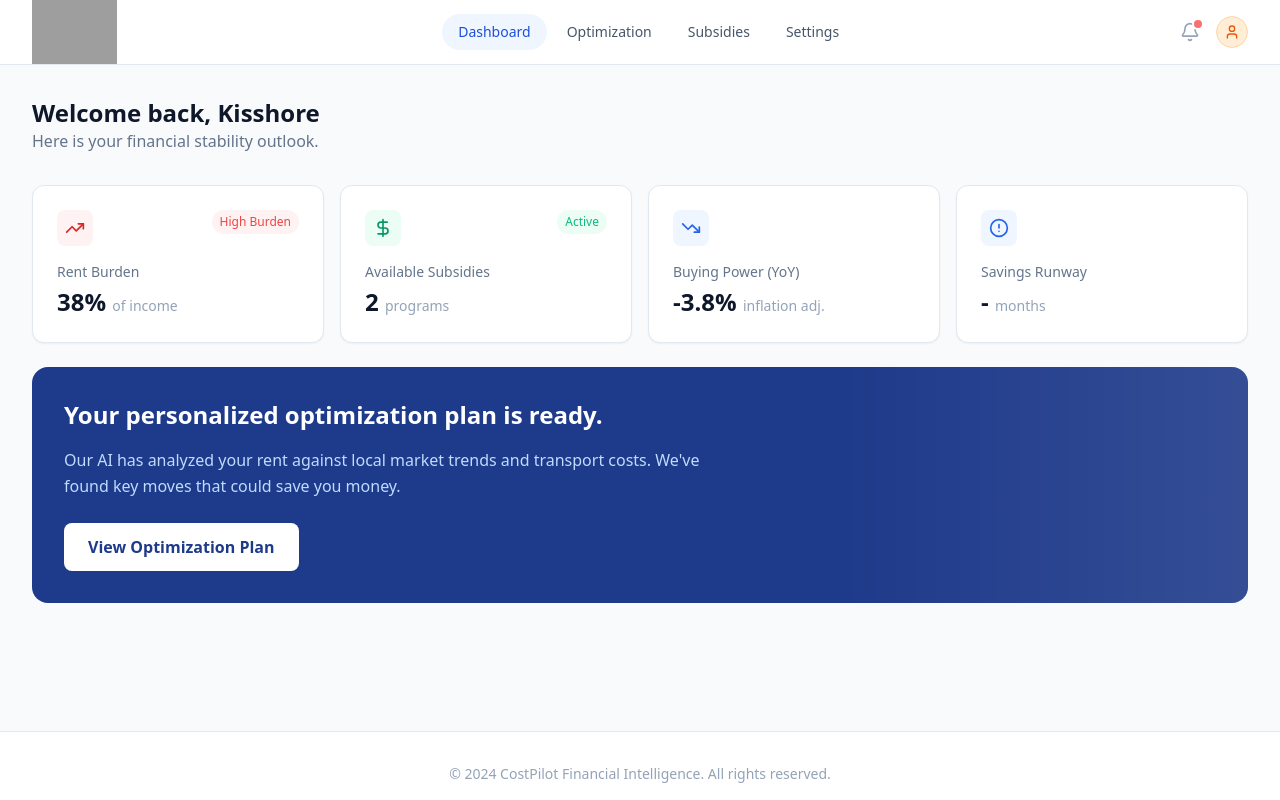
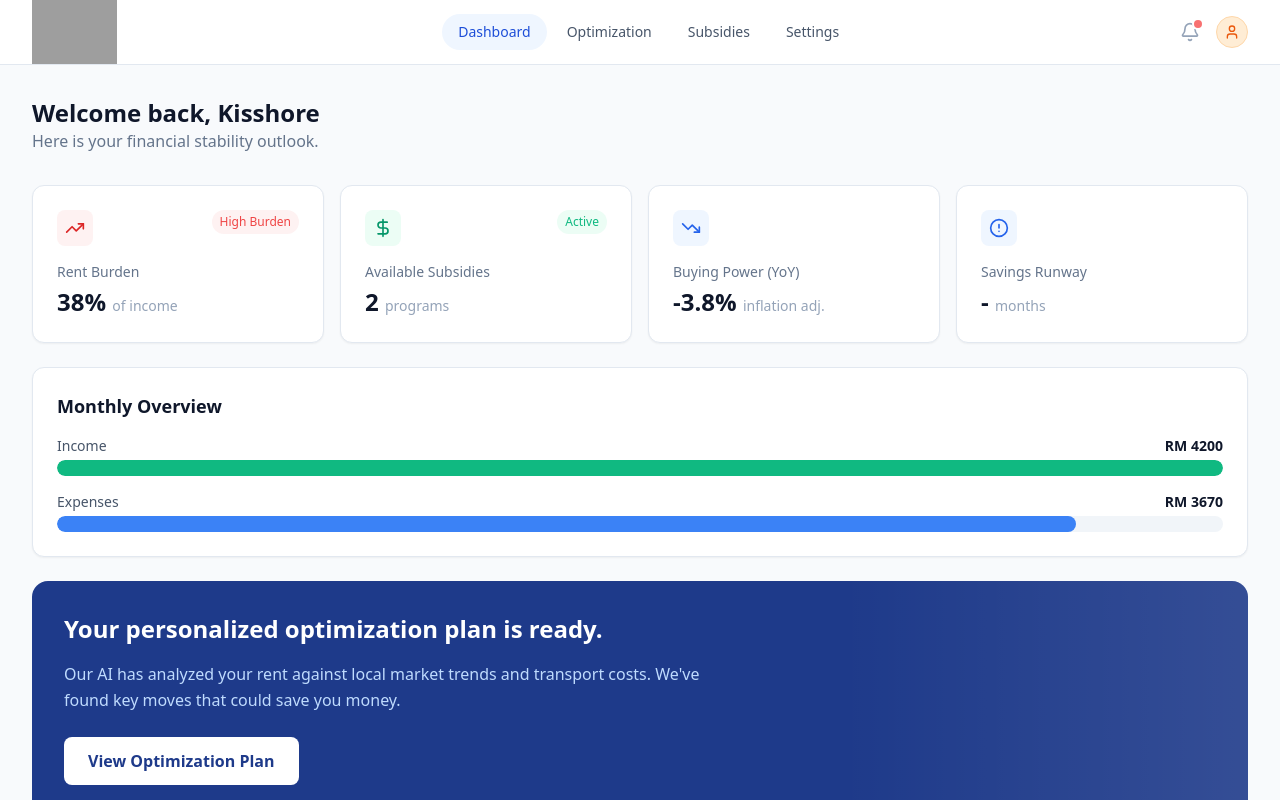
Before and after one commit to Sanjeevan13/costpilot, a React (Vite) app: page / in a window 1280 px wide. Shown: the top 800 px of the page. Built offline with nearby package versions, Linux system fonts and the light colour scheme; no server answers; grey boxes are pictures that could not be loaded.

Commit message:
Modified website

```diff
--- a/App.tsx
+++ b/App.tsx
@@ -33,7 +33,7 @@ const App: React.FC = () => {
       case ViewState.OPTIMIZATION:
         return <OptimizationView userProfile={userProfile} />;
       case ViewState.DASHBOARD:
-        return <DashboardView userProfile={userProfile} />;
+        return <DashboardView userProfile={userProfile} setView={setView} />;
       case ViewState.SUBSIDIES:
         return <SubsidiesView userProfile={userProfile} />;
       case ViewState.SETTINGS:
--- a/components/DashboardView.tsx
+++ b/components/DashboardView.tsx
@@ -1,9 +1,9 @@
 import React, { useEffect, useState } from 'react';
-import { UserProfile } from '../types';
+import { UserProfile, ViewState } from '../types';
 import { api, StressResult, MonthlyInputs } from '../services/api';
 import { TrendingDown, TrendingUp, AlertCircle, DollarSign, RefreshCw } from 'lucide-react';
 
-const DashboardView: React.FC<{ userProfile: UserProfile }> = ({ userProfile }) => {
+const DashboardView: React.FC<{ userProfile: UserProfile; setView: (view: ViewState) => void }> = ({ userProfile, setView }) => {
   const [loading, setLoading] = useState(true);
   const [stressData, setStressData] = useState<StressResult | null>(null);
   const [signals, setSignals] = useState<any>(null);
@@ -99,8 +99,8 @@ const DashboardView: React.FC<{ userProfile: UserProfile }> = ({ userProfile })
             </div>
             {stressData && (
               <span className={`text-xs font-medium px-2 py-1 rounded-full ${stressData.riskLevel === 'Low' ? 'bg-emerald-50 text-emerald-500' :
-                  stressData.riskLevel === 'Moderate' ? 'bg-yellow-50 text-yellow-600' :
-                    'bg-red-50 text-red-500'
+                stressData.riskLevel === 'Moderate' ? 'bg-yellow-50 text-yellow-600' :
+                  'bg-red-50 text-red-500'
                 }`}>
                 {stressData.riskLevel} Risk
               </span>
@@ -110,6 +110,50 @@ const DashboardView: React.FC<{ userProfile: UserProfile }> = ({ userProfile })
           <h3 className="text-2xl font-bold text-slate-900">
             {stressData?.bufferMonths.toFixed(1) || '-'} <span className="text-sm font-normal text-slate-400">months</span>
           </h3>
+        </div>
+      </div>
+
+      {/* Income vs Expenses Chart */}
+      <div className="bg-white p-6 rounded-xl border border-slate-200 shadow-sm mb-6">
+        <h3 className="text-lg font-bold text-slate-900 mb-4">Monthly Overview</h3>
+        <div className="space-y-4">
+          {/* Income Bar */}
+          <div>
+            <div className="flex justify-between text-sm mb-1">
+              <span className="font-medium text-slate-600">Income</span>
+              <span className="font-bold text-slate-900">RM {userProfile.income}</span>
+            </div>
+            <div className="h-4 w-full bg-slate-100 rounded-full overflow-hidden">
+              <div
+                className="h-full bg-emerald-500 rounded-full"
+                style={{ width: '100%' }}
+              ></div>
+            </div>
+          </div>
+
+          {/* Expenses Bar */}
+          <div>
+            <div className="flex justify-between text-sm mb-1">
+              <span className="font-medium text-slate-600">Expenses</span>
+              <span className="font-bold text-slate-900">RM {
+                userProfile.rent +
+                (userProfile.utilities || 0) +
+                (userProfile.transportCost || 0) +
+                (userProfile.food || 0) +
+                (userProfile.debt || 0) +
+                (userProfile.subscriptions || 0)
+              }</span>
+            </div>
+            <div className="h-4 w-full bg-slate-100 rounded-full overflow-hidden">
+              <div
+                className={`h-full rounded-full ${(userProfile.rent + (userProfile.utilities || 0) + (userProfile.transportCost || 0) + (userProfile.food || 0) + (userProfile.debt || 0) + (userProfile.subscriptions || 0)) > userProfile.income
+                    ? 'bg-red-500'
+                    : 'bg-blue-500'
+                  }`}
+                style={{ width: `${Math.min(((userProfile.rent + (userProfile.utilities || 0) + (userProfile.transportCost || 0) + (userProfile.food || 0) + (userProfile.debt || 0) + (userProfile.subscriptions || 0)) / userProfile.income) * 100, 100)}%` }}
+              ></div>
+            </div>
+          </div>
         </div>
       </div>
 
@@ -125,7 +169,10 @@ const DashboardView: React.FC<{ userProfile: UserProfile }> = ({ userProfile })
               ? `Main pressure sources: ${stressData.pressureSources.join(', ')}. Our AI has analyzed your rent and costs.`
               : "Our AI has analyzed your rent against local market trends and transport costs. We've found key moves that could save you money."}
           </p>
-          <button className="bg-white text-blue-900 px-6 py-3 rounded-lg font-bold hover:bg-blue-50 transition-colors">
+          <button
+            onClick={() => setView(ViewState.OPTIMIZATION)}
+            className="bg-white text-blue-900 px-6 py-3 rounded-lg font-bold hover:bg-blue-50 transition-colors"
+          >
             View Optimization Plan
           </button>
         </div>
--- a/components/OptimizationView.tsx
+++ b/components/OptimizationView.tsx
@@ -1,4 +1,4 @@
-import React, { useState, useEffect } from 'react';
+import React, { useState, useEffect, useCallback } from 'react';
 import { UserProfile, OptimizationSuggestion } from '../types';
 import { analyzeProfile } from '../services/geminiService';
 import {
@@ -22,26 +22,23 @@ const OptimizationView: React.FC<OptimizationViewProps> = ({ userProfile }) => {
   const [suggestions, setSuggestions] = useState<OptimizationSuggestion[]>([]);
   const [totalSavings, setTotalSavings] = useState(0);
 
-  useEffect(() => {
-    let isMounted = true;
-    const fetchData = async () => {
+  const runSimulation = useCallback(async () => {
     setLoading(true);
     try {
       const results = await analyzeProfile(userProfile);
-        if (isMounted) {
       setSuggestions(results);
       const total = results.reduce((acc, curr) => acc + (curr.potentialSavings || 0), 0);
       setTotalSavings(total);
-        }
     } catch (e) {
       console.error("Failed to load suggestions", e);
     } finally {
-        if (isMounted) setLoading(false);
+      setLoading(false);
     }
-    };
-    fetchData();
-    return () => { isMounted = false; };
   }, [userProfile]);
+
+  useEffect(() => {
+    runSimulation();
+  }, [runSimulation]);
 
   if (loading) {
     return (
@@ -79,7 +76,7 @@ const OptimizationView: React.FC<OptimizationViewProps> = ({ userProfile }) => {
           </select>
           <button
             className="bg-emerald-500 hover:bg-emerald-600 text-white px-4 py-2 rounded-lg text-sm font-medium transition-colors flex items-center gap-2 shadow-sm"
-            onClick={() => window.location.reload()}
+            onClick={runSimulation}
           >
             <RefreshCw size={14} />
             Run Simulation
@@ -277,7 +274,7 @@ const OptimizationView: React.FC<OptimizationViewProps> = ({ userProfile }) => {
                         <span>{subsidyOpt.details?.probability}%</span>
                       </div>
                       <div className="h-1.5 w-full bg-slate-100 rounded-full overflow-hidden">
-                          <div className="h-full bg-emerald-500 rounded-full" style={{ width: `${subsidyOpt.details?.probability}%`}}></div>
+                        <div className="h-full bg-emerald-500 rounded-full" style={{ width: `${subsidyOpt.details?.probability}%` }}></div>
                       </div>
                     </div>
                   </div>
@@ -289,7 +286,7 @@ const OptimizationView: React.FC<OptimizationViewProps> = ({ userProfile }) => {
                     </div>
                     <p className="text-xs text-slate-500">Age threshold exceeded.</p>
                     <div className="h-1.5 w-full bg-slate-100 rounded-full overflow-hidden mt-2">
-                          <div className="h-full bg-slate-300 rounded-full" style={{ width: `0%`}}></div>
+                      <div className="h-full bg-slate-300 rounded-full" style={{ width: `0%` }}></div>
                     </div>
                   </div>
                 </div>
```
Lines whose indentation alone changed are shown as unchanged.
